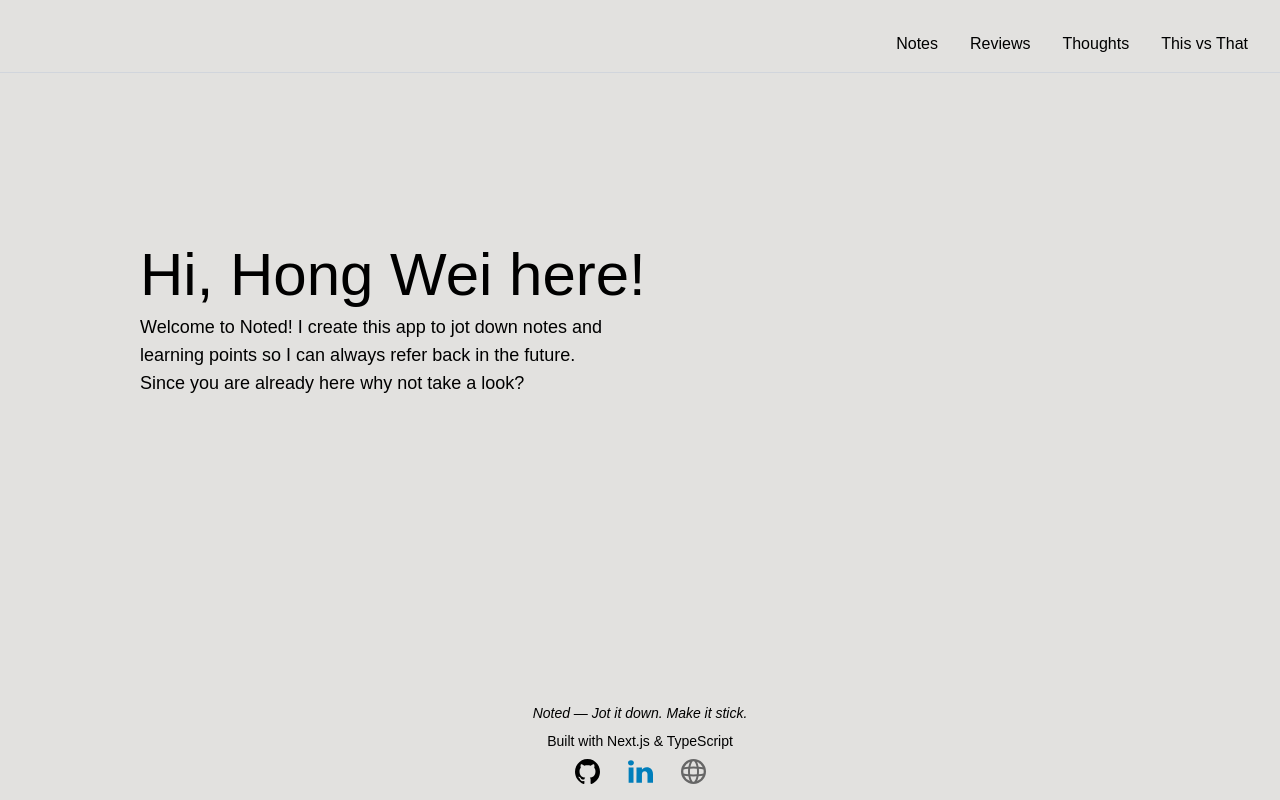
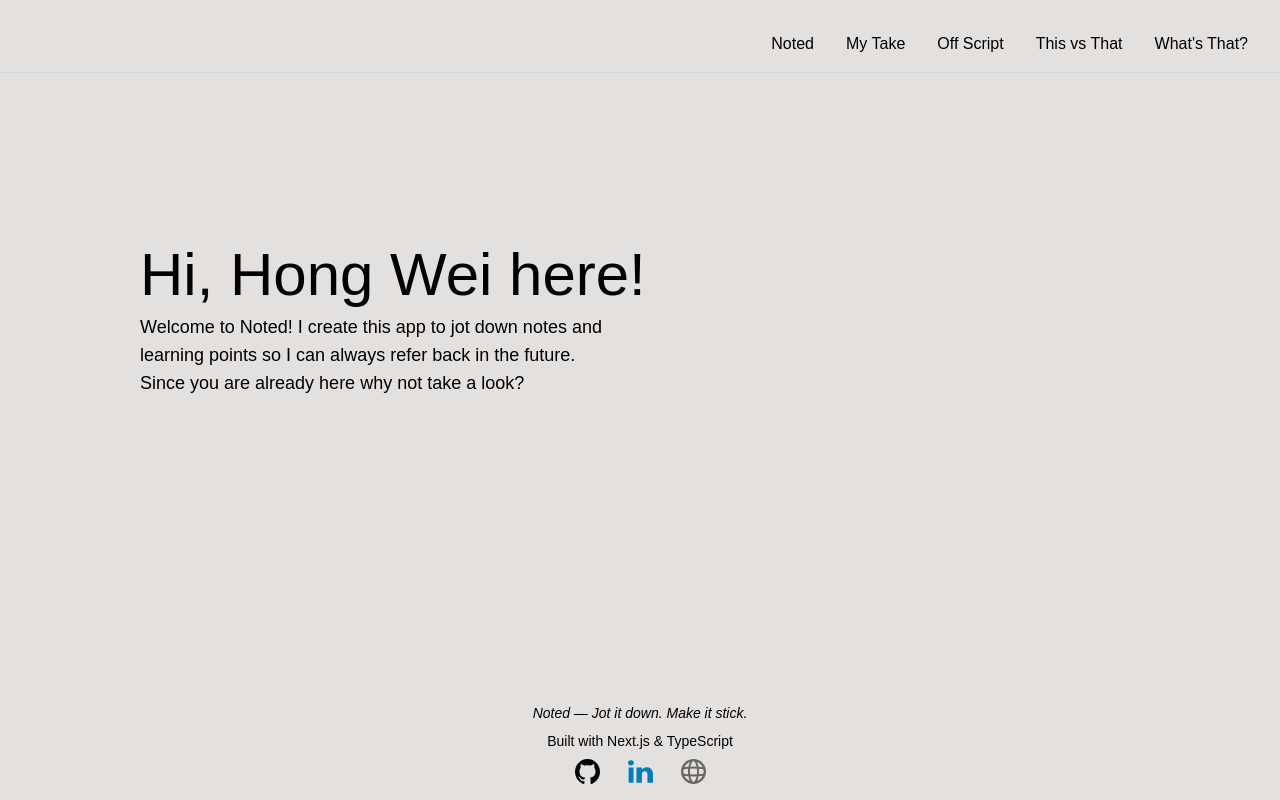
Before and after one commit to 13ack2basixs/noted, a Next.js app: page / in a window 1280 px wide. Built offline with nearby package versions, Linux system fonts and the light colour scheme.

Commit message:
Add router links for Navbar

```diff
--- a/src/app/components/Navbar.tsx
+++ b/src/app/components/Navbar.tsx
@@ -1,10 +1,13 @@
+import Link from 'next/link';
+
 function Navbar() {
   return (
     <div className="fixed top-0 right-0 p-8 space-x-8">
-      <span>Notes</span>
-      <span>Reviews</span>
-      <span>Thoughts</span>
-      <span>This vs That</span>
+      <Link href={'/notes'}>Noted</Link>
+      <Link href={'/my-take'}>My Take</Link>
+      <Link href={'/off-script'}>Off Script</Link>
+      <Link href={'/this-vs-that'}>This vs That</Link>
+      <Link href={'/whats-that'}>What&apos;s That?</Link>
     </div>
   );
 }
```
